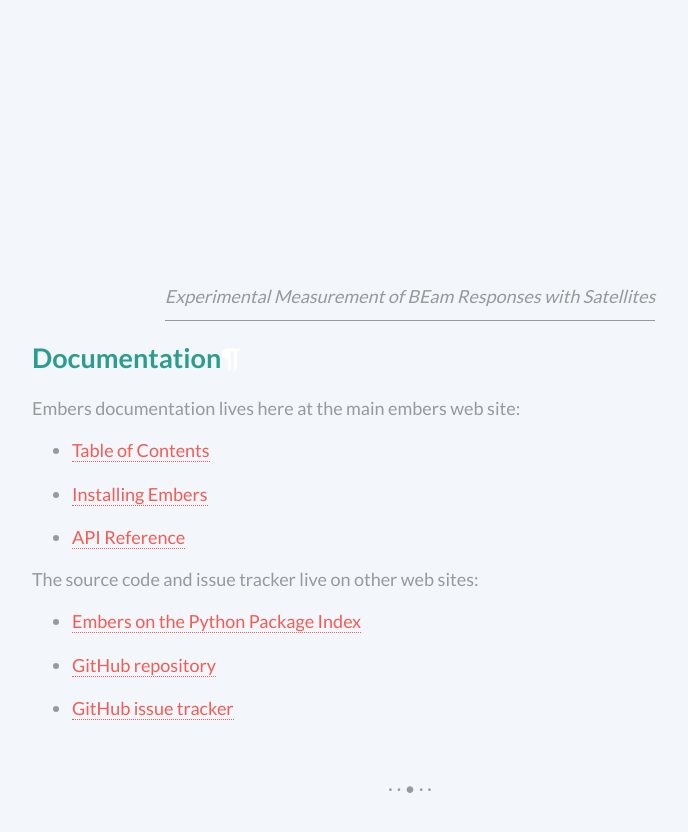
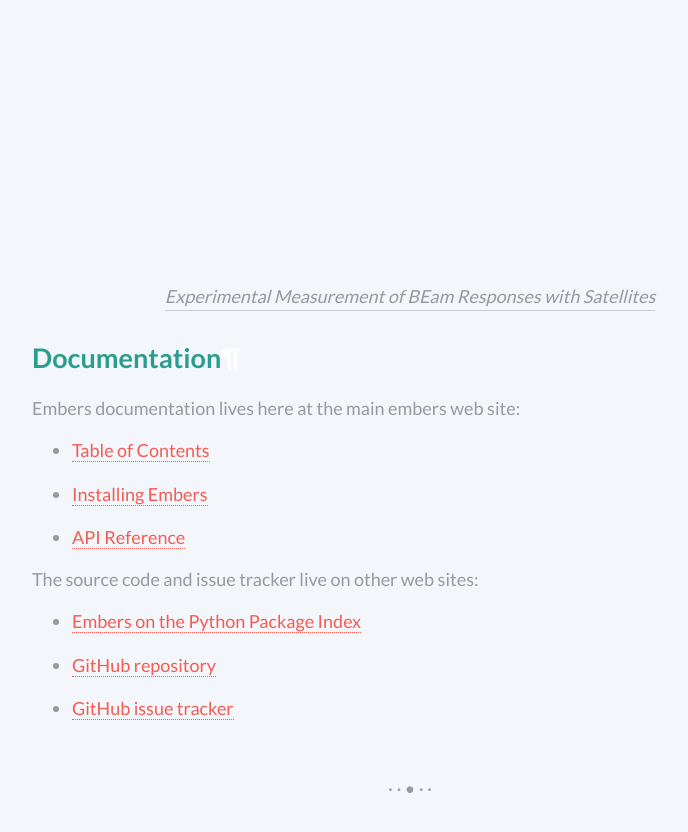
Before and after one commit to amanchokshi/EMBERS, a Sphinx documentation site: the page built from docs/index.rst, in a window 1280 px wide. Shown: the top 832 px of the page, without its empty margins (230-918 px from the left). Built offline with Sphinx 7.4.7, drawn with Linux system fonts in a browser that asks for light colours.

Commit message:
Fixed motto undeline alpha

```diff
--- a/docs/_static/style.css
+++ b/docs/_static/style.css
@@ -109,8 +109,8 @@
     text-align: center;
 }
 .motto em {
-    padding-bottom: 0.75em;
-    border-bottom: 1px solid #969A9C;
+    padding-bottom: 0.21em;
+    border-bottom: 1px solid #969A9C77;
 }
 code, pre, tt, dt {
     font-family: "Fira Code", monospace, serif;
```
